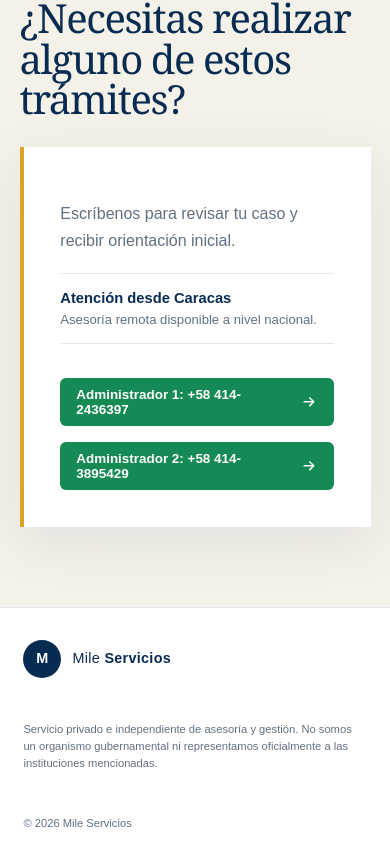
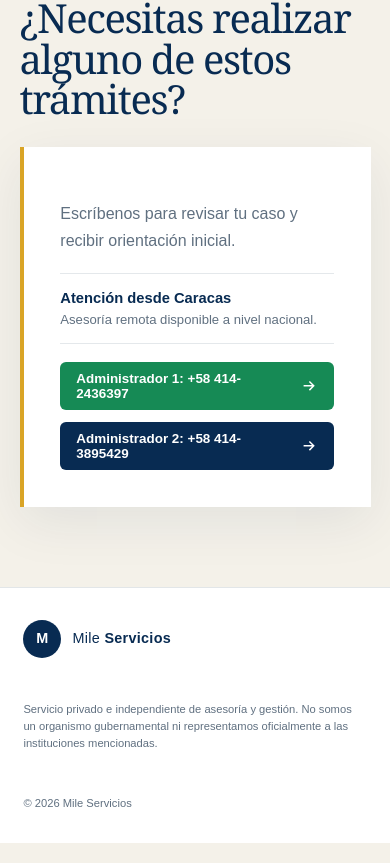
Before and after one commit to jorluisproyect/mile-servicios, a React (Vite) app: page / in a window 390 px wide. Shown: the part 6243-7106 px from the top of the page. Built offline with nearby package versions, Linux system fonts and the light colour scheme.

Commit message:
Style administrator contact buttons

```diff
--- a/src/styles.css
+++ b/src/styles.css
@@ -83,7 +83,9 @@ h1 em { color: var(--blue); font-weight: 500; }
 .coverage-detail { margin: 1.15rem 0; padding: 1rem 0; display: grid; gap: .35rem; border-top: 1px solid #e4e8eb; border-bottom: 1px solid #e4e8eb; }
 .coverage-detail strong { color: var(--navy); font-size: .92rem; }
 .coverage-detail span { color: var(--muted); font-size: .82rem; }
-.whatsapp-button { margin-top: 1rem; min-height: 48px; padding: 0 1rem; display: inline-flex; align-items: center; gap: .65rem; background: #168a55; color: white; border-radius: 6px; font-size: .84rem; font-weight: 800; }
+.contact-buttons { margin-top: 1rem; display: flex; flex-wrap: wrap; gap: .75rem; }
+.whatsapp-button { min-height: 48px; padding: 0 1rem; display: inline-flex; align-items: center; gap: .65rem; background: #168a55; color: white; border-radius: 6px; font-size: .84rem; font-weight: 800; }
+.whatsapp-button-secondary { background: var(--navy); }
 .floating-whatsapp { position: fixed; right: 22px; bottom: 22px; z-index: 30; width: 54px; height: 54px; display: grid; place-items: center; border-radius: 50%; background: #168a55; color: white; font-size: .78rem; font-weight: 900; box-shadow: 0 12px 30px rgba(9, 72, 44, .28); }
 footer { padding: 2rem 6vw; display: grid; grid-template-columns: .7fr 1.5fr .5fr; align-items: center; gap: 2rem; background: white; border-top: 1px solid #e2e6e8; color: var(--muted); font-size: .7rem; line-height: 1.5; }
 .footer-brand { font-size: .9rem; }
@@ -113,6 +115,8 @@ footer > span { text-align: right; }
   .step { min-height: 210px; }
   .step h3 { margin-top: 2.8rem; }
   .contact-section { padding-top: 5rem; padding-bottom: 5rem; }
+  .contact-buttons { flex-direction: column; }
+  .whatsapp-button { width: 100%; justify-content: space-between; }
 }
 @media (prefers-reduced-motion: reduce) {
   html { scroll-behavior: auto; }
```
